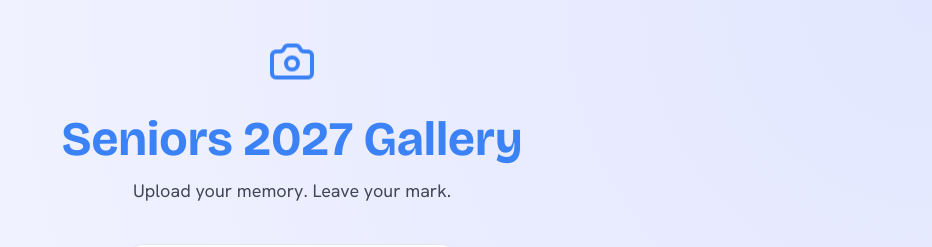
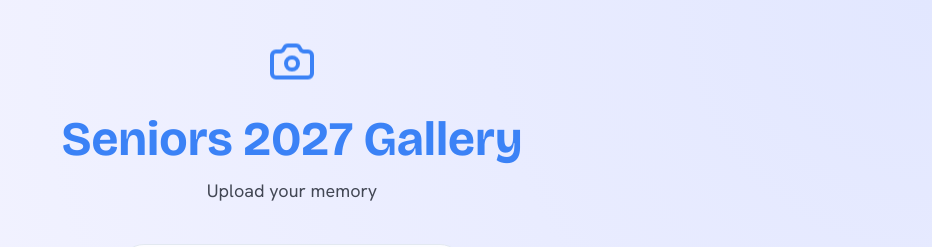
Before and after one commit to MostafaAlshennawy1/Seniors-2027-Gallery, a React (Vite) app: page / in a window 1280 px wide. Shown: the top 247 px of the page, without its empty margins (348-1280 px from the left). Built offline with nearby package versions, Linux system fonts and the light colour scheme.

Commit message:
feat: initialize App component with header, layout wrapper, and upload form integration

```diff
--- a/src/App.jsx
+++ b/src/App.jsx
@@ -12,7 +12,7 @@ function App() {
       <header className="header container">
         <Camera size={48} className="header-icon" />
         <h1 className="headline-lg text-primary">Seniors 2027 Gallery</h1>
-        <p className="body-lg subtitle">Upload your memory. Leave your mark.</p>
+        <p className="body-lg subtitle">Upload your memory</p>
       </header>
 
       <main className="container">
```
